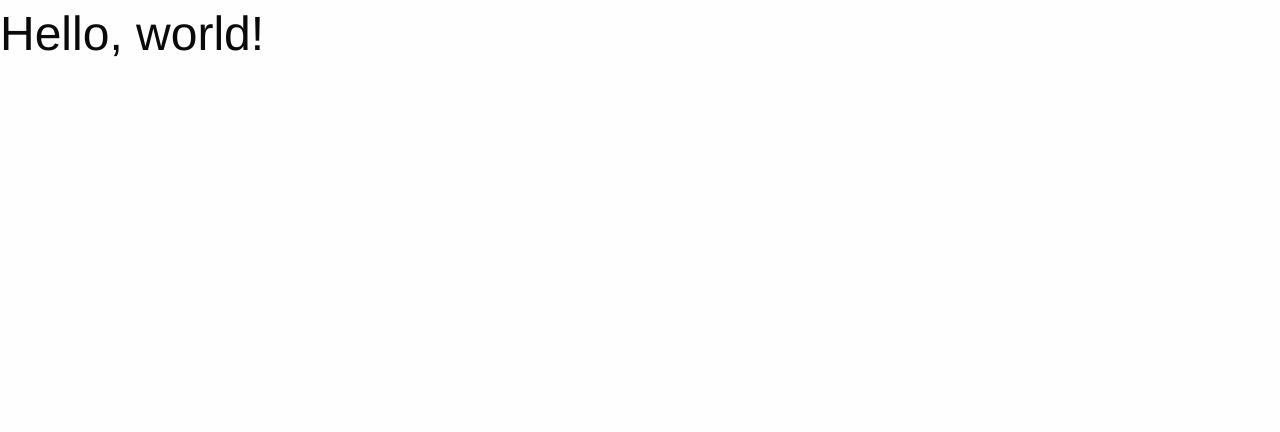
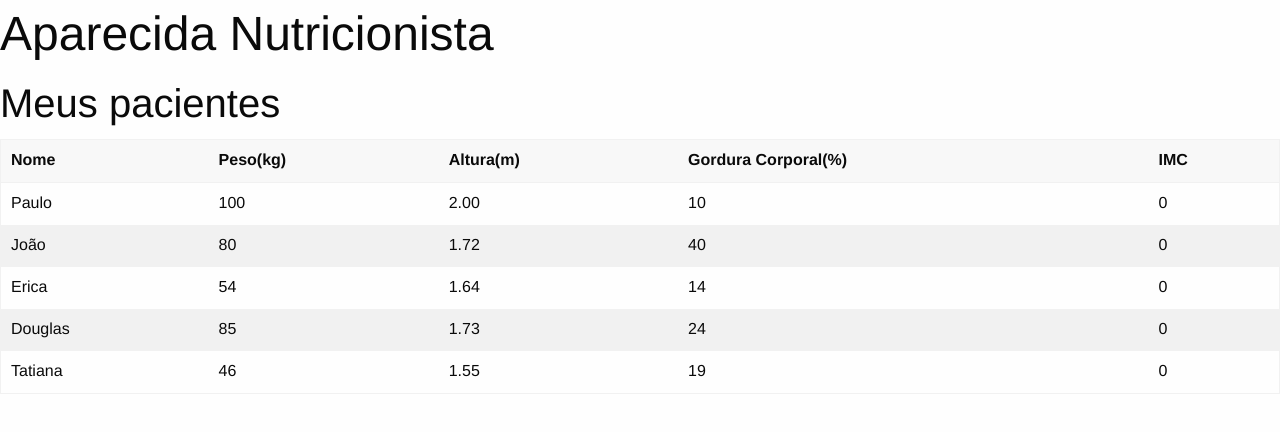
Before and after one commit to Suele/apis-e-frameworks, a plain HTML site: page index.html in a window 1280 px wide. Drawn offline with Linux system fonts and the light colour scheme.

Commit message:
Foi adicionado uma tabela de pacientes na página.

```diff
--- a/index.html
+++ b/index.html
@@ -4,11 +4,72 @@
     <meta charset="utf-8" />
     <meta http-equiv="x-ua-compatible" content="ie=edge">
     <meta name="viewport" content="width=device-width, initial-scale=1.0" />
-    <title>Foundation Starter Template</title>
+    <title>Aparecida Nutricionista</title>
     <link rel="stylesheet" href="css/foundation.css" />
   </head>
   <body>
-    <h1>Hello, world!</h1>
+
+    <header>
+			<div class="row">
+				<h1 class="titulo">Aparecida Nutricionista</h1>
+			</div>
+		</header>
+		<main>
+			<section class="container">
+				<h2>Meus pacientes</h2>
+				<table>
+					<thead>
+						<tr>
+							<th>Nome</th>
+							<th>Peso(kg)</th>
+							<th>Altura(m)</th>
+							<th>Gordura Corporal(%)</th>
+							<th>IMC</th>
+						</tr>
+					</thead>
+					<tbody id="tabela-pacientes">
+						<tr class="paciente">
+							<td class="info-nome">Paulo</td>
+							<td class="info-peso">100</td>
+							<td class="info-altura">2.00</td>
+							<td class="info-gordura">10</td>
+							<td class="info-imc">0</td>
+						</tr>
+
+						<tr class="paciente">
+							<td class="info-nome">João</td>
+							<td class="info-peso">80</td>
+							<td class="info-altura">1.72</td>
+							<td class="info-gordura">40</td>
+							<td class="info-imc">0</td>
+						</tr>
+
+						<tr class="paciente">
+							<td class="info-nome">Erica</td>
+							<td class="info-peso">54</td>
+							<td class="info-altura">1.64</td>
+							<td class="info-gordura">14</td>
+							<td class="info-imc">0</td>
+						</tr>
+
+						<tr class="paciente">
+							<td class="info-nome">Douglas</td>
+							<td class="info-peso">85</td>
+							<td class="info-altura">1.73</td>
+							<td class="info-gordura">24</td>
+							<td class="info-imc">0</td>
+						</tr>
+						<tr class="paciente">
+							<td class="info-nome">Tatiana</td>
+							<td class="info-peso">46</td>
+							<td class="info-altura">1.55</td>
+							<td class="info-gordura">19</td>
+							<td class="info-imc">0</td>
+						</tr>
+					</tbody>
+				</table>
+			</section>
+		</main>
 
     <script src="js/vendor/jquery.js"></script>
     <script src="js/vendor/what-input.js"></script>
```
